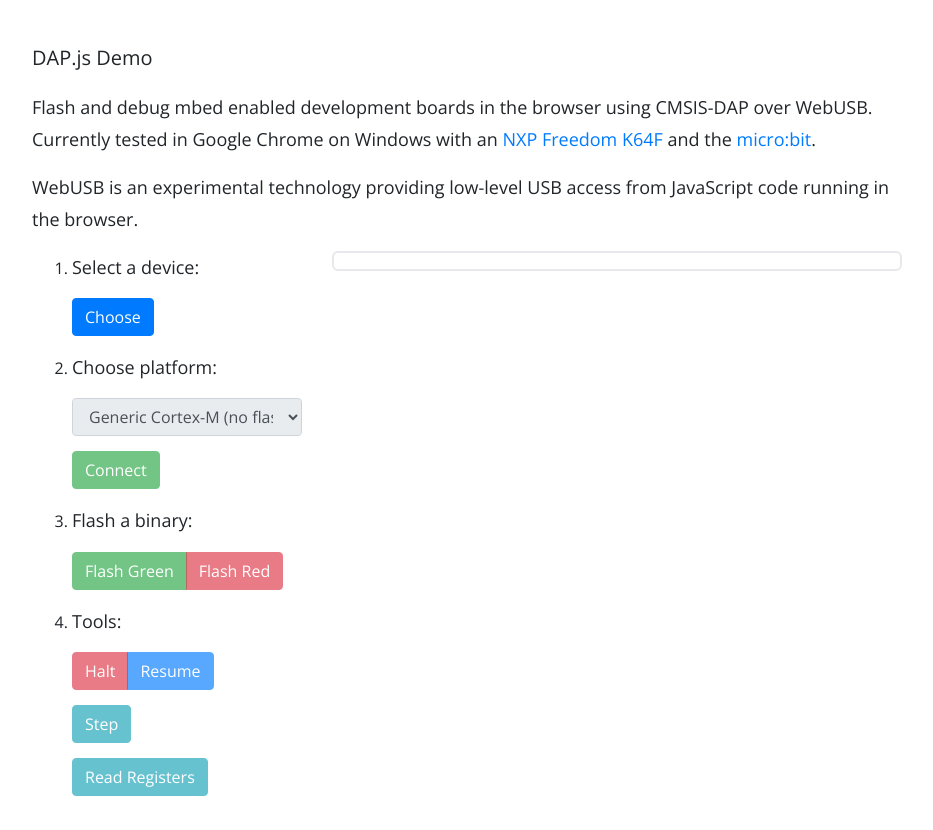
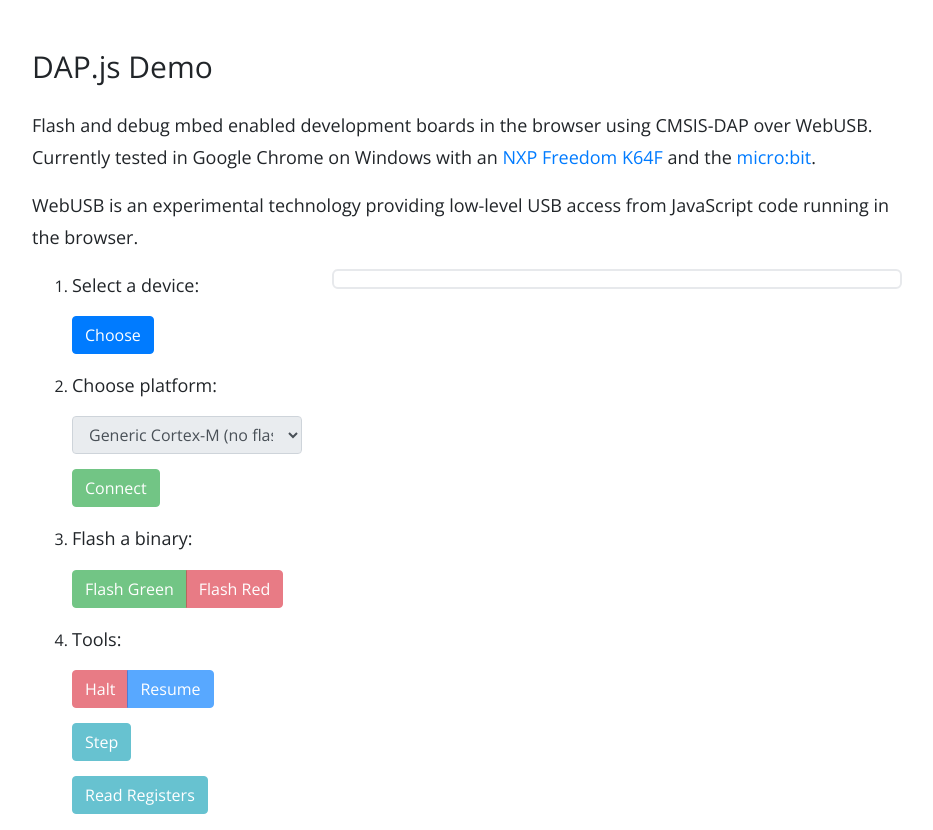
Before and after one commit to ARMmbed/dapjs-web-demo, a plain HTML site: page index.html in a window 1280 px wide. Shown: the whole page, without its empty margins (173-1106 px from the left). Drawn offline with nearby package versions, Linux system fonts and the light colour scheme.

Commit message:
Improve styling

```diff
--- a/index.html
+++ b/index.html
@@ -24,7 +24,7 @@
             It looks like your browser does not support WebUSB, or does not have it enabled. For instructions about enabling it, <a href="https://developers.google.com/web/updates/2016/03/access-usb-devices-on-the-web#before_we_start" style="color: #000;">click here</a>.
             </p>
 
-            <p class="lead demo_head">DAP.js Demo</p>
+            <p class="demo_head">DAP.js Demo</p>
 
             <p>
             Flash and debug mbed enabled development boards in the browser
--- a/main.css
+++ b/main.css
@@ -29,6 +29,7 @@ p {
 
 .demo_head {
     margin-top: 20px;
+    font-size: 30px;
 }
 
 .letter-ol {
```
